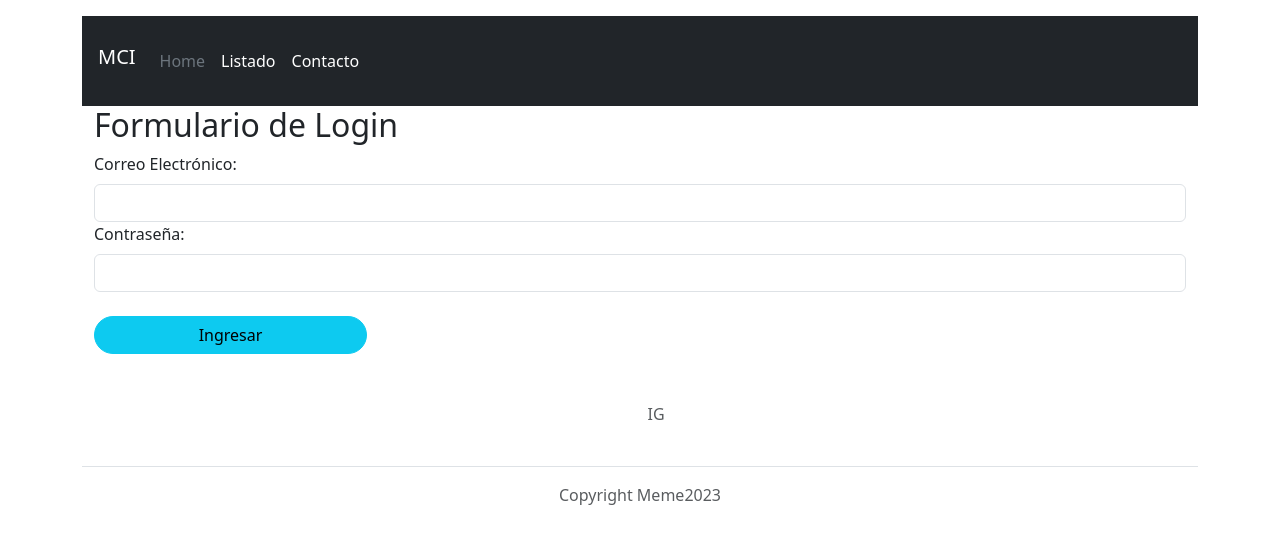
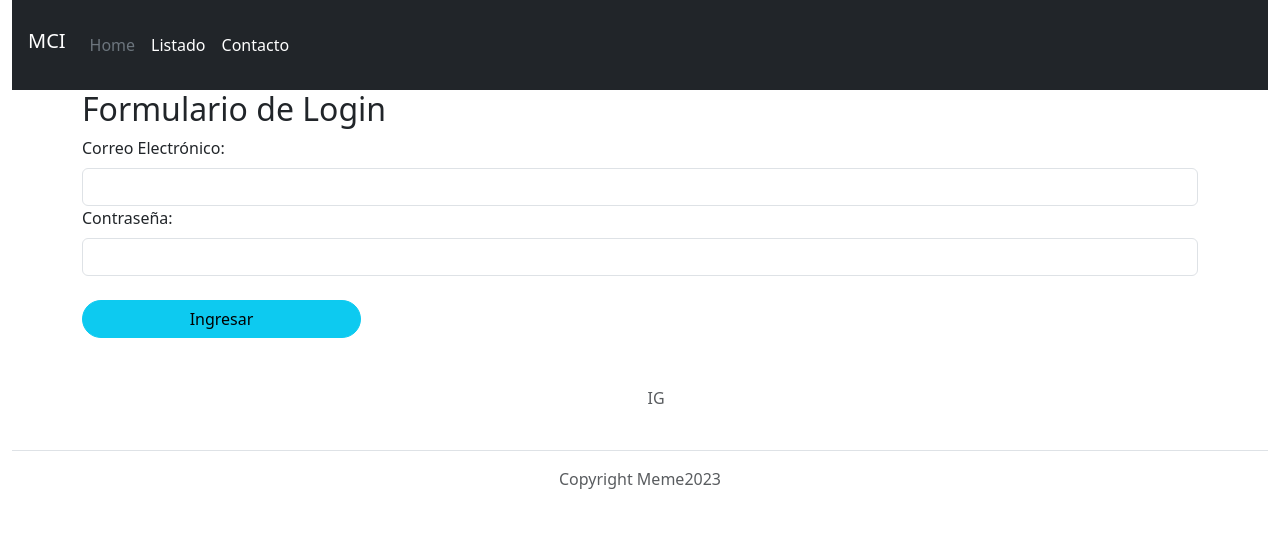
Before and after one commit to mciannello/my-app-pelis, a React (Create React App) app: page / in a window 1280 px wide. Shown: the top 544 px of the page. Built offline with nearby package versions, Linux system fonts and the light colour scheme.

Commit message:
API ultimos retoques de formato

```diff
--- a/src/App.js
+++ b/src/App.js
@@ -16,7 +16,7 @@ import './css/App.css'
 function App  () {
 
   return (
-  <div className="container mt-3">
+  <div className="container-fluid">
     <Header />
     <Routes>
       <Route path="/" element={ <Login /> }/>
--- a/src/components/Listado.js
+++ b/src/components/Listado.js
@@ -23,10 +23,10 @@ return(
             movieList.map((oneMovie, idx) =>{
                 return(
                     <div className="col-3" key={idx}>
-                                <div className="card" style={{width: '18rem'}}>
+                                <div className="card my-4" style={{width: '18rem', maxHeight:'50rem'}}>
                                 <img src={`https://image.tmdb.org/t/p/w500/${oneMovie.poster_path}`} className="card-img-top" alt="..."/>
                                 <div className="card-body">
-                                <h5 className="card-title">{oneMovie.title}</h5>
+                                <h5 className="card-title">{oneMovie.title.substring(0,30)}...</h5>
                                 <p className="card-text">{oneMovie.overview.substring(0,120)}...</p>
                                 <Link to="/" className="btn btn-primary">Ver detalle</Link>
                                 </div>
```
